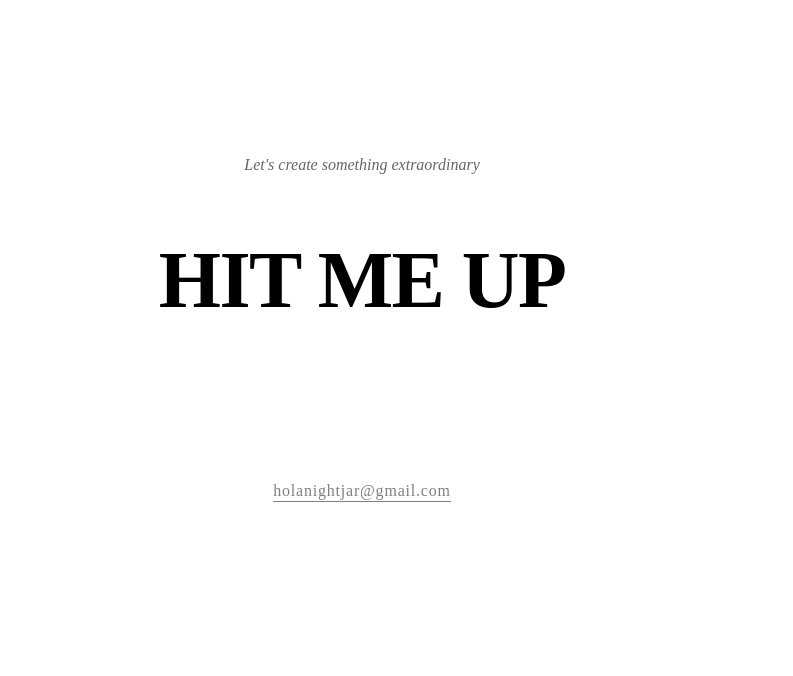
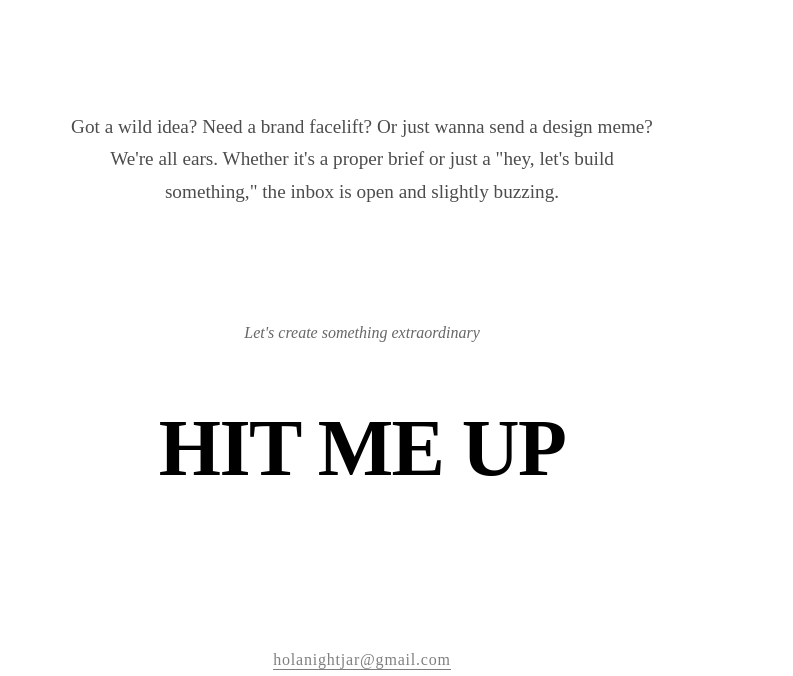
Before and after one commit to prrayag/nightjar, a website built with Vite: page index.html in a window 1280 px wide. Shown: the part 10458-11134 px from the top of the page, without its empty margins (278-1071 px from the left). Built offline with nearby package versions, Linux system fonts and the light colour scheme.

Commit message:
Add back paragraph under Nightjar is listening

```diff
--- a/css/home.css
+++ b/css/home.css
@@ -289,6 +289,13 @@
 .connect-heading {
   font-size: clamp(2.5rem, 6vw, 5rem);
   line-height: 1;
+}
+
+.connect-subtext {
+  font-size: clamp(1rem, 1.5vw, 1.2rem);
+  line-height: 1.7;
+  opacity: 0.7;
+  max-width: 600px;
 }
 
 .hit-me-up-btn {
--- a/index.html
+++ b/index.html
@@ -279,6 +279,9 @@
     <section class="connect-section" id="connect">
       <div class="connect-content">
         <h1 class="connect-heading">Nightjar is listening</h1>
+        <p class="connect-subtext">Got a wild idea? Need a brand facelift? Or just wanna send a design meme? We're all
+          ears. Whether it's a proper brief or just a "hey, let's build something," the inbox is open and slightly
+          buzzing.</p>
         <a href="mailto:holanightjar@gmail.com" class="hit-me-up-btn">
           <div class="hit-me-up-inner">
             <p class="hit-me-up-subtitle">Let's create something extraordinary</p>
```
